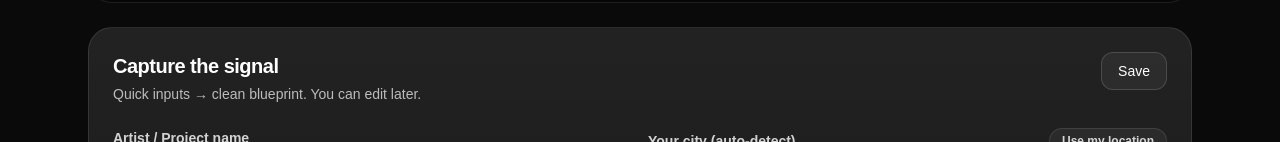
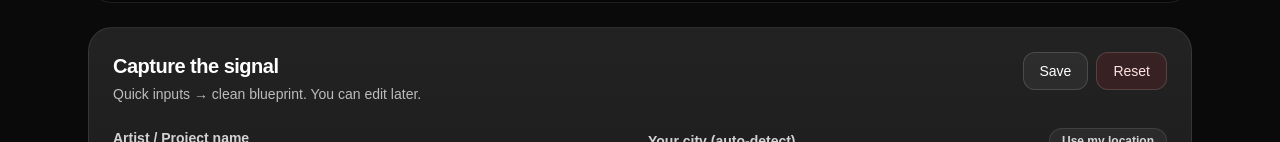
Before and after one commit to vincentcrosswell-gif/truthradeo, a Next.js app: page /dashboard in a window 1280 px wide. Shown: the part 1364-1506 px from the top of the page. Built offline with nearby package versions, Linux system fonts and the light colour scheme; no server answers; the database is empty.

Commit message:
Add reset snapshot option

```diff
--- /dev/null
+++ b/app/api/snapshot/reset/route.ts
@@ -0,0 +1,17 @@
+import { NextResponse } from "next/server";
+import { auth } from "@clerk/nextjs/server";
+import { db } from "@/lib/db";
+
+export async function POST() {
+  const { userId } = await auth(); // ✅ await is required in your setup
+
+  if (!userId) {
+    return NextResponse.json({ error: "Unauthorized" }, { status: 401 });
+  }
+
+  const deleted = await db.creatorSnapshot.deleteMany({
+    where: { userId },
+  });
+
+  return NextResponse.json({ ok: true, deletedCount: deleted.count });
+}
--- a/app/dashboard/snapshot/SnapshotWizard.tsx
+++ b/app/dashboard/snapshot/SnapshotWizard.tsx
@@ -136,7 +136,7 @@ export default function SnapshotWizard() {
   const [isSubmitting, setIsSubmitting] = useState(false);
   const [serverError, setServerError] = useState<string | null>(null);
 
-  const [data, setData] = useState<Snapshot>({
+  const emptySnapshot: Snapshot = {
     artistName: "",
     cityArea: "",
 
@@ -163,7 +163,9 @@ export default function SnapshotWizard() {
     collabTargets: "",
 
     biggestBlocker: "",
-  });
+  };
+
+  const [data, setData] = useState<Snapshot>(emptySnapshot);
 
   /**
    * Local UI state for "Other" fields so we don't lose user input.
@@ -238,7 +240,6 @@ export default function SnapshotWizard() {
       setBlockerChoice("");
       setBlockerOther("");
     }
-    // We only want this to run when the loaded snapshot changes
     // eslint-disable-next-line react-hooks/exhaustive-deps
   }, [data.genre, data.primaryGoal, data.biggestBlocker]);
 
@@ -277,6 +278,56 @@ export default function SnapshotWizard() {
     }
 
     return res.json();
+  }
+
+  async function resetSnapshot() {
+    if (isSubmitting) return;
+
+    const ok = window.confirm(
+      "Reset your Snapshot?\n\nThis deletes your saved Snapshot from the database (Chicago Pulse) and clears your local draft."
+    );
+    if (!ok) return;
+
+    setIsSubmitting(true);
+    setServerError(null);
+
+    try {
+      const res = await fetch("/api/snapshot/reset", { method: "POST" });
+      if (!res.ok) {
+        let msg = "Could not reset snapshot.";
+        try {
+          const j = await res.json();
+          if (j?.error) msg = String(j.error);
+        } catch {
+          // ignore
+        }
+        throw new Error(msg);
+      }
+
+      // Clear local draft
+      localStorage.removeItem(STORAGE_KEY);
+
+      // Reset wizard + form
+      setStepIndex(0);
+      setData(emptySnapshot);
+
+      // Reset "Other" UI state
+      setGenreChoice("");
+      setGenreOther("");
+      setGoalChoice("");
+      setGoalOther("");
+      setBlockerChoice("");
+      setBlockerOther("");
+
+      setSavedToast(false);
+
+      // Refresh so Chicago Pulse updates immediately
+      router.refresh();
+    } catch (e: any) {
+      setServerError(e?.message ?? "Reset failed.");
+    } finally {
+      setIsSubmitting(false);
+    }
   }
 
   function next() {
@@ -358,6 +409,8 @@ export default function SnapshotWizard() {
             </p>
           </div>
 
+          {/* Save + Reset controls */}
+          <div className="flex items-center gap-2">
             {savedToast ? (
               <div className="rounded-full border border-white/15 bg-black/40 px-3 py-1 text-xs text-white/80">
                 Saved ✓
@@ -371,6 +424,16 @@ export default function SnapshotWizard() {
                 Save
               </button>
             )}
+
+            <button
+              onClick={resetSnapshot}
+              disabled={isSubmitting}
+              className="rounded-xl border border-white/15 bg-red-500/10 px-4 py-2 text-sm text-red-100 hover:bg-red-500/20 disabled:opacity-40"
+              title="Deletes your snapshot from the database + clears local draft"
+            >
+              Reset
+            </button>
+          </div>
         </div>
 
         {serverError ? (
@@ -407,7 +470,6 @@ export default function SnapshotWizard() {
                     setGenreOther("");
                     update("genre", v);
                   } else {
-                    // keep current typed value (or blank)
                     update("genre", genreOther || "");
                   }
                 }}
```
Lines whose indentation alone changed are shown as unchanged.
